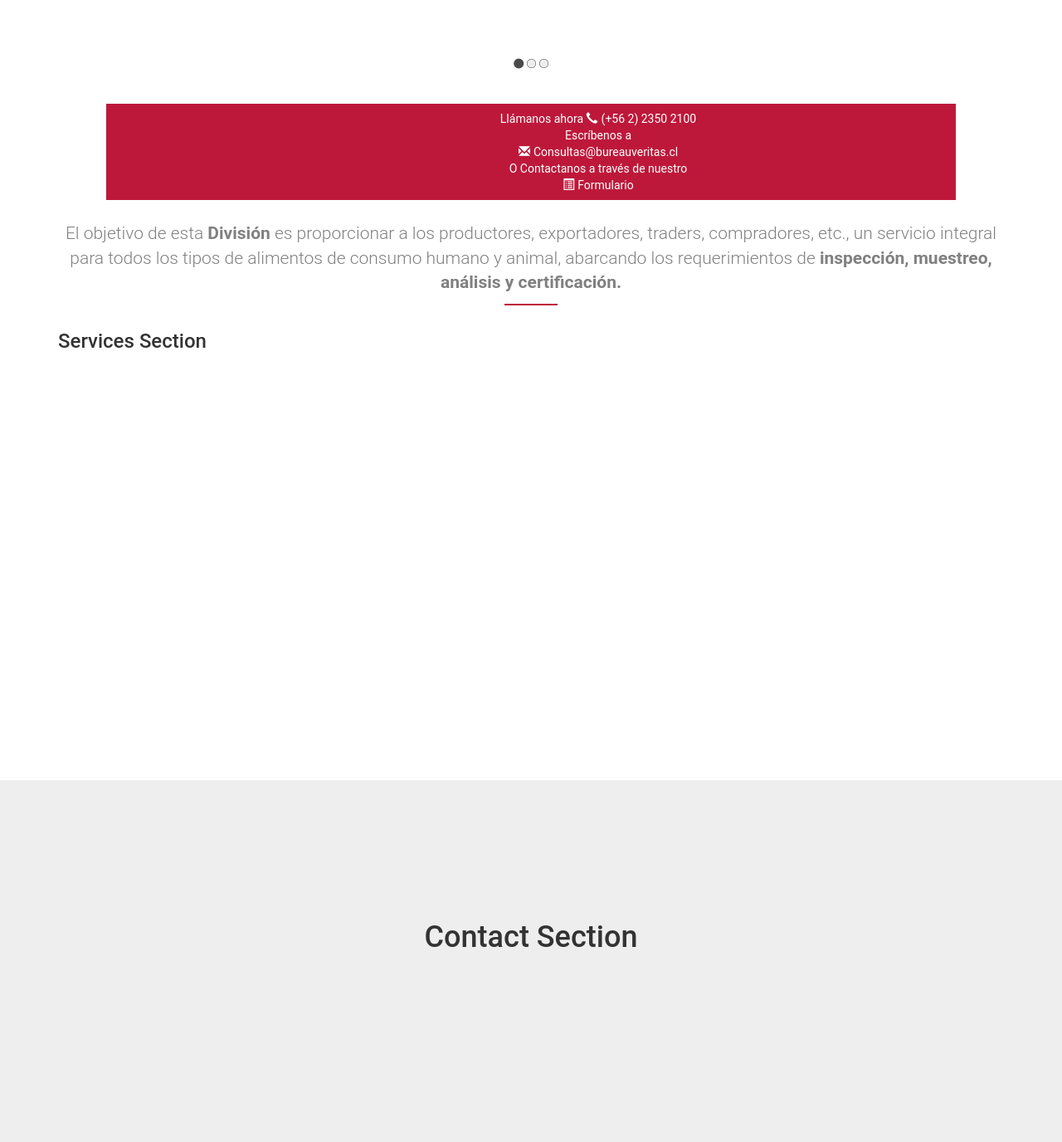
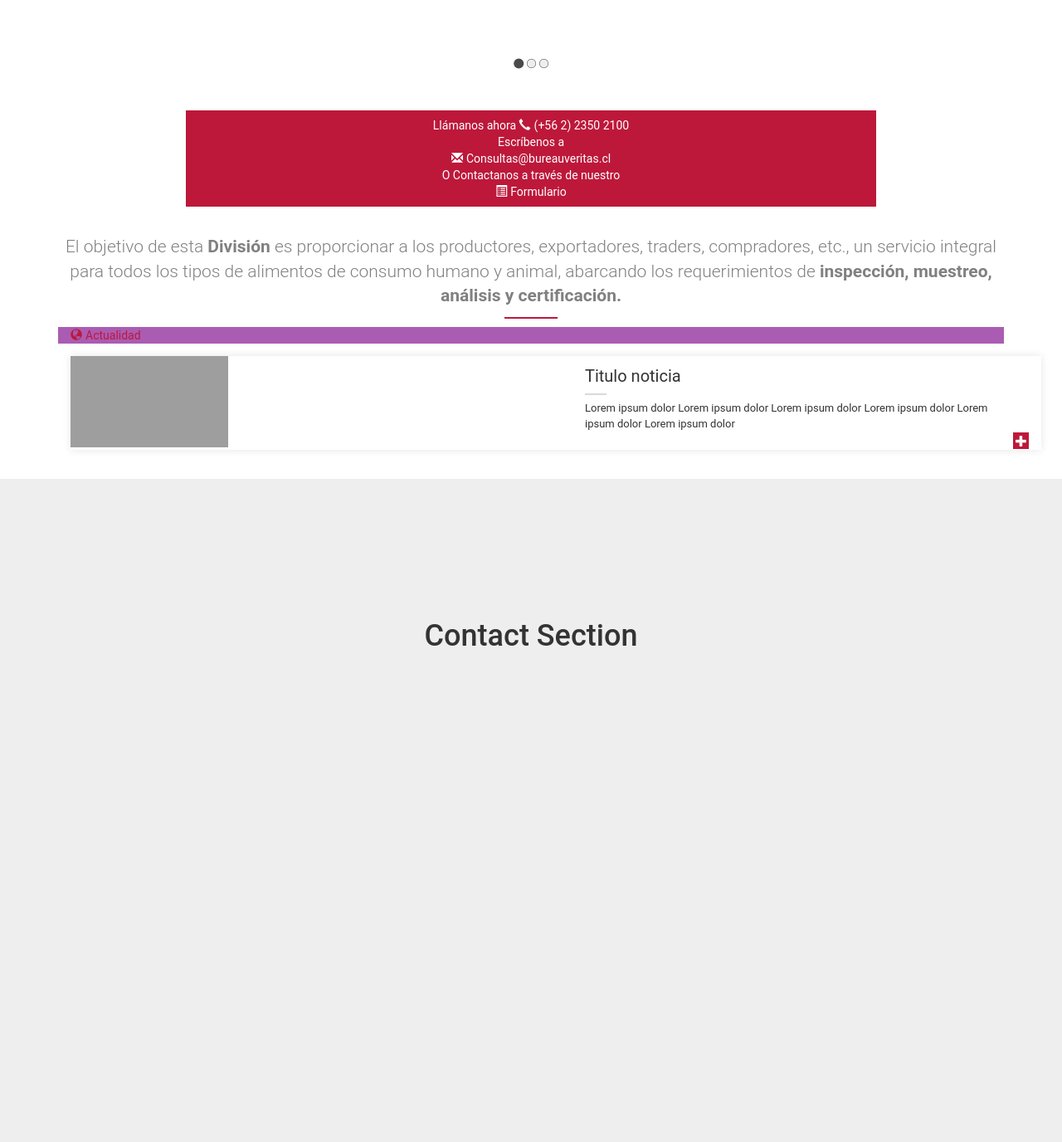
Before and after one commit to autvincere/Bureau-veritas-Food, a PHP site: page / in a window 1280 px wide. Shown: the part 660-2036 px from the top of the page at 83% size. After the commit the page ends 1438 px from the top, so only its background shows below. Run offline with PHP 8.4, Linux system fonts and the light colour scheme; grey boxes are pictures that could not be loaded.

Commit message:
estilos actualidad

```diff
--- a/css/style.css
+++ b/css/style.css
@@ -41,9 +41,15 @@ of those sections to manage the look and feel of the site. */
 
 .services-section {
   height: 100%;
-  padding-top: 90px;
-  text-align: center;
-  background: #fff; }
+  /* padding-top: 74px; */
+  /* text-align: center; */
+  background: #AA5CB3;
+  float: left;
+  margin: 0 auto;
+  /* text-align: center; */
+  /* display: inline-block; */
+  /* position: absolute; */
+  width: 100%; }
 
 .contact-section {
   height: 100%;
@@ -71,8 +77,11 @@ a.navbar-brand > h1 {
   font-size: 0px; }
 
 article#llamanos {
+  padding: 8px; }
+
+.llamanos {
   background-color: #BD183A;
-  width: 80%;
+  width: 73%;
   color: #fff;
   padding: 8px;
   margin: 0 auto;
@@ -101,5 +110,62 @@ div#line {
 .inline {
   display: inline; }
 
-section#actualidad div.row div.col-lg-12 {
+section#actualidad div.container div.row div.col-lg-12 {
   text-align: left; }
+  section#actualidad div.container div.row div.col-lg-12 a {
+    color: #BD183A; }
+    section#actualidad div.container div.row div.col-lg-12 a:hover {
+      text-decoration: none; }
+
+.clear-padding {
+  padding: 0px; }
+
+.lib-item {
+  margin: 15px; }
+
+.lib-panel .row,
+.lib-panel .col-md-6 {
+  padding: 0;
+  background-color: #FFFFFF; }
+
+.lib-panel .lib-row {
+  padding: 0 20px 0 20px; }
+
+.lib-panel .lib-row.lib-header {
+  background-color: #FFFFFF;
+  font-size: 20px;
+  padding: 10px 20px 0 20px; }
+
+.lib-panel .lib-row.lib-header .lib-header-seperator {
+  height: 2px;
+  width: 26px;
+  background-color: #d9d9d9;
+  margin: 7px 0 7px 0; }
+
+.lib-panel .lib-row.lib-desc {
+  position: relative;
+  height: 100%;
+  display: block;
+  font-size: 13px; }
+
+.lib-panel .lib-row.lib-desc a {
+  position: absolute;
+  width: 100%;
+  bottom: 10px;
+  left: 20px; }
+
+.row-margin-bottom {
+  margin-bottom: 20px; }
+
+.box-shadow {
+  box-shadow: 0 0 10px 0 rgba(0, 0, 0, 0.1); }
+
+.mas {
+  /* background-color: red; */
+  text-align: right; }
+  .mas span {
+    /* vertical-align: middle; */
+    text-align: center;
+    color: white;
+    padding: 3px 2px 3px 3px;
+    background-color: #BD183A; }
--- a/css/style.scss
+++ b/css/style.scss
@@ -57,9 +57,15 @@ of those sections to manage the look and feel of the site. */
 
 .services-section {
     height: 100%;
-    padding-top: 90px;
-    text-align: center;
-    background: #fff;
+    /* padding-top: 74px; */
+    /* text-align: center; */
+    background: #AA5CB3;
+    float: left;
+    margin: 0 auto;
+    /* text-align: center; */
+    /* display: inline-block; */
+    /* position: absolute; */
+    width: 100%;
 }
 
 .contact-section {
@@ -97,8 +103,12 @@ a {
 }
 
 article#llamanos {
+    padding: 8px;
+}
+
+.llamanos {
     background-color: #BD183A;
-    width: 80%;
+    width: 73%;
     color: #fff;
     padding: 8px;
     margin: 0 auto;
@@ -114,31 +124,112 @@ a {
         margin-right: 4px;
     }
 }
+
 p#intro {
     margin: 21px 0px 10px 0px;
     color: gray;
 }
+
 div#line {
     height: 2px;
     width: 64px;
     background-color: $color-background;
     /* padding: 3px 0px; */
-
     margin-top: 10px;
     margin-bottom: 10px;
     margin: 0 auto;
 }
+
 .inline {
     display: inline;
 }
+
 section#actualidad {
     div {
-        &.row {
+        &.container {
             div {
-                &.col-lg-12 {
-                    text-align: left;
+                &.row {
+                    div {
+                        &.col-lg-12 {
+                            text-align: left;
+                            a {
+                                color: $color-background;
+                                &:hover {
+                                    text-decoration: none;
+                                }
+                            }
+                        }
+                    }
                 }
             }
         }
     }
 }
+.clear-padding{
+    padding: 0px;
+}
+.lib-item {
+    margin: 15px;
+}
+
+.lib-panel img {
+//    width: 100%;
+}
+
+.lib-panel .row,
+.lib-panel .col-md-6 {
+    padding: 0;
+    background-color: #FFFFFF;
+}
+
+.lib-panel .lib-row {
+    padding: 0 20px 0 20px;
+}
+
+.lib-panel .lib-row.lib-header {
+    background-color: #FFFFFF;
+    font-size: 20px;
+    padding: 10px 20px 0 20px;
+}
+
+.lib-panel .lib-row.lib-header .lib-header-seperator {
+    height: 2px;
+    width: 26px;
+    background-color: #d9d9d9;
+    margin: 7px 0 7px 0;
+}
+
+.lib-panel .lib-row.lib-desc {
+    position: relative;
+    height: 100%;
+    display: block;
+    font-size: 13px;
+}
+
+.lib-panel .lib-row.lib-desc a {
+    position: absolute;
+    width: 100%;
+    bottom: 10px;
+    left: 20px;
+}
+
+.row-margin-bottom {
+    margin-bottom: 20px;
+}
+
+.box-shadow {
+    -webkit-box-shadow: 0 0 10px 0 rgba(0, 0, 0, .10);
+    box-shadow: 0 0 10px 0 rgba(0, 0, 0, .10);
+}
+
+.mas{
+        /* background-color: red; */
+    text-align: right;
+    span{
+        /* vertical-align: middle; */
+    text-align: center;
+    color: white;
+    padding: 3px 2px 3px 3px;
+    background-color: $color-background;
+    }
+}
--- a/index.html
+++ b/index.html
@@ -73,16 +73,17 @@
         <!--    slidesjs-->
         <div class="container">
             <div id="slides">
-      <img src="http://lorempixel.com/1000/500/animals"/>
-      <img src="http://lorempixel.com/1000/500/foood"/>
-      <img src="http://lorempixel.com/1000/500/animals"/>
+                <img src="http://lorempixel.com/1000/500/animals" />
+                <img src="http://lorempixel.com/1000/500/foood" />
+                <img src="http://lorempixel.com/1000/500/animals" />
             </div>
         </div>
         </div>
         <article id="llamanos">
             <div class="container">
-            <div class="row">
-                <div class="col-xs-12"><p class="inline">Llámanos ahora </p><a href="+56223502100"><span class="glyphicon glyphicon-earphone"></span>(+56 2) 2350 2100 </a></div>
+                <div class="row llamanos">
+                    <div class="col-xs-12">
+                        <p class="inline">Llámanos ahora </p><a href="+56223502100"><span class="glyphicon glyphicon-earphone"></span>(+56 2) 2350 2100 </a></div>
                     <div class="col-xs-12">Escríbenos a</div>
                     <div class="col-xs-12"><a href="#"><span class="glyphicon glyphicon-envelope"></span>Consultas@bureauveritas.cl</a></div>
                     <div class="col-xs-12">O Contactanos a través de nuestro </div>
@@ -94,21 +95,48 @@
         <div class="container">
             <div class="row">
                 <div class="col-xs-12">
-                <p id="intro" class="lead">El objetivo de esta <strong>División</strong> es proporcionar a los productores, exportadores, traders, compradores, etc., un servicio integral para todos los tipos de alimentos de consumo humano y animal, abarcando los requerimientos de <strong>inspección, muestreo, análisis y certificación.</strong><div id="line"></div></p>
+                    <p id="intro" class="lead">El objetivo de esta <strong>División</strong> es proporcionar a los productores, exportadores, traders, compradores, etc., un servicio integral para todos los tipos de alimentos de consumo humano y animal, abarcando los requerimientos de <strong>inspección, muestreo, análisis y certificación.</strong>
+                        <div id="line"></div>
+                    </p>
 
                 </div>
             </div>
         </div>
     </section>
     <!-- Actualidad Section -->
-    <section id="actualidad" class="services-section">
+    <section id="actualidad">
         <div class="container">
-            <div class="row">
+            <div class="row services-section">
                 <div class="col-lg-12">
-                   <h3>Services Section</h3>
                     <a href="#"><span class="glyphicon glyphicon-globe"></span>Actualidad</a>
                 </div>
             </div>
+
+            <div class="container">
+                <!--                tarjeta1-->
+                <div class="row row-margin-bottom">
+                    <div class="col-xs-12 lib-item">
+                        <div class="lib-panel">
+                            <div class="row box-shadow">
+                                <div class="col-xs-6 clear-padding">
+                                    <img class="lib-img-show" src="http://lorempixel.com/190/110/?random=123">
+                                </div>
+                                <div class="col-xs-6">
+                                    <div class="lib-row lib-header">
+                                        Titulo noticia
+                                        <div class="lib-header-seperator"></div>
+                                    </div>
+                                    <div class="lib-row lib-desc">
+                                        Lorem ipsum dolor Lorem ipsum dolor Lorem ipsum dolor Lorem ipsum dolor Lorem ipsum dolor Lorem ipsum dolor
+                                    </div>
+                                    <div class="mas"><span class="glyphicon glyphicon-plus"></span></div>
+                                </div>
+                            </div>
+                        </div>
+                    </div>
+                </div>
+                <!--            tarjeta2-->
+
             </div>
     </section>
 
```
Lines whose indentation alone changed are shown as unchanged.
